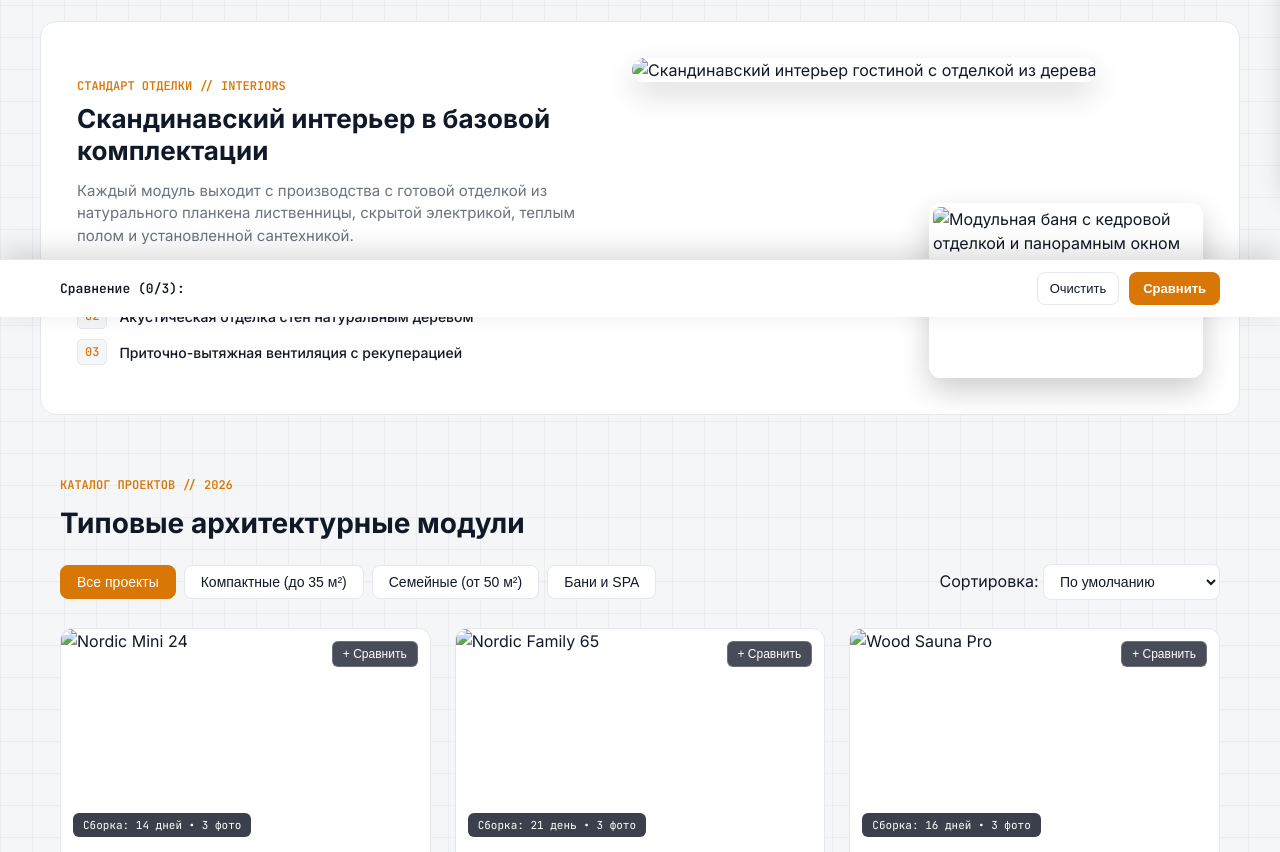
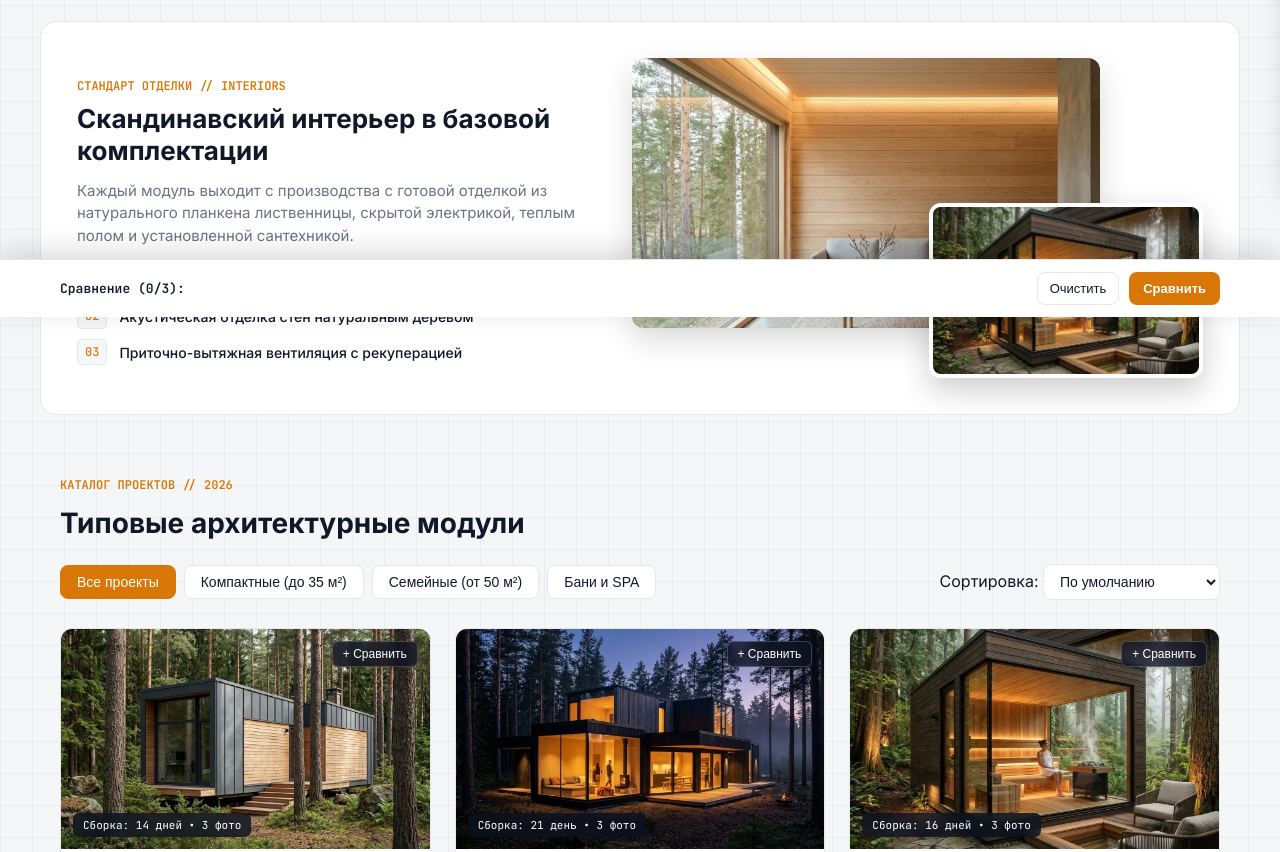
Before and after one commit to andrewzhadobin-sudo/nordic-modular, a plain HTML site: page index.html in a window 1280 px wide. Shown: the part 603-1455 px from the top of the page. Drawn offline with Linux system fonts and the light colour scheme.

Commit message:
Add files via upload

```diff
--- a/index.html
+++ b/index.html
@@ -74,8 +74,8 @@
         </ul>
       </div>
       <div class="tech-photos">
-        <img src="./images/interior-living.jpg" alt="Скандинавский интерьер гостиной с отделкой из дерева" class="tech-img-main">
-        <img src="./images/sauna-spa.jpg" alt="Модульная баня с кедровой отделкой и панорамным окном" class="tech-img-sub">
+        <img src="./images/interior-living.jpeg" alt="Скандинавский интерьер гостиной с отделкой из дерева" class="tech-img-main">
+        <img src="./images/sauna-spa.jpeg" alt="Модульная баня с кедровой отделкой и панорамным окном" class="tech-img-sub">
       </div>
     </div>
   </section>
--- a/script.js
+++ b/script.js
@@ -10,9 +10,9 @@ const products = [
     buildDays: "14 дней",
     price: 1450000,
     images: [
-      "./images/compact-house.jpg",
-      "./images/interior-living.jpg",
-      "./images/hero-house.jpg"
+      "./images/compact-house.jpeg",
+      "./images/interior-living.jpeg",
+      "./images/hero-house.jpeg"
     ],
     desc: "Идеальный гостевой дом или дача выходного дня с панорамным остеклением и отделкой лиственницей.",
     specs: ["Площадь: 24 м² (6.0 × 4.0 м)", "Утепление: 150 мм PIR-плита", "Срок сборки в цеху: 14 дней", "Санузел, бойлер и кухня включены"]
@@ -27,9 +27,9 @@ const products = [
     buildDays: "21 день",
     price: 3890000,
     images: [
-      "./images/hero-house.jpg",
-      "./images/interior-living.jpg",
-      "./images/compact-house.jpg"
+      "./images/hero-house.jpeg",
+      "./images/interior-living.jpeg",
+      "./images/compact-house.jpeg"
     ],
     desc: "Полноценный дом для круглогодичного проживания с двумя спальнями, кухней-гостиной и террасой.",
     specs: ["Площадь: 65 м² (3 модуля)", "Утепление: 200 мм базальт + PIR", "2 спальни + кухня-гостиная 26 м²", "Терраса из сибирской лиственницы"]
@@ -44,9 +44,9 @@ const products = [
     buildDays: "16 дней",
     price: 1690000,
     images: [
-      "./images/sauna-spa.jpg",
-      "./images/interior-living.jpg",
-      "./images/compact-house.jpg"
+      "./images/sauna-spa.jpeg",
+      "./images/interior-living.jpeg",
+      "./images/compact-house.jpeg"
     ],
     desc: "Модульная баня с парной из канадского кедра, тропическим душем и панорамной комнатой отдыха.",
     specs: ["Площадь: 28 м²", "Финская печь Harvia в комплекте", "Панорамный стеклопакет в парной", "Электрический теплый пол"]
@@ -61,9 +61,9 @@ const products = [
     buildDays: "18 дней",
     price: 1920000,
     images: [
-      "./images/compact-house.jpg",
-      "./images/interior-living.jpg",
-      "./images/sauna-spa.jpg"
+      "./images/compact-house.jpeg",
+      "./images/interior-living.jpeg",
+      "./images/sauna-spa.jpeg"
     ],
     desc: "Уютный модуль со вторым светом, высокими потолками и спальным местом на антресоли.",
     specs: ["Площадь: 32 м²", "Высота в коньке: 3.6 м", "Антресольный спальный этаж", "Фальцевая кровля"]
@@ -95,9 +95,9 @@ const products = [
     buildDays: "22 дня",
     price: 2750000,
     images: [
-      "./images/sauna-spa.jpg",
-      "./images/hero-house.jpg",
-      "./images/interior-living.jpg"
+      "./images/sauna-spa.jpeg",
+      "./images/hero-house.jpeg",
+      "./images/interior-living.jpeg"
     ],
     desc: "Банный комплекс с террасой и просторной лаунж-зоной с отделкой натуральным деревом.",
     specs: ["Площадь: 45 м²", "Купель с подогревом", "Отделка термодеревом и кедром", "Полная инженерная разводка"]
--- a/style.css
+++ b/style.css
@@ -180,7 +180,7 @@ body,
 .hero-bg {
   position: absolute;
   inset: -20px;
-  background-image: url('./images/hero-house.jpg');
+  background-image: url('./images/hero-house.jpeg');
   background-size: cover;
   background-position: center;
   animation: heroZoom 18s ease-in-out infinite alternate;
```
